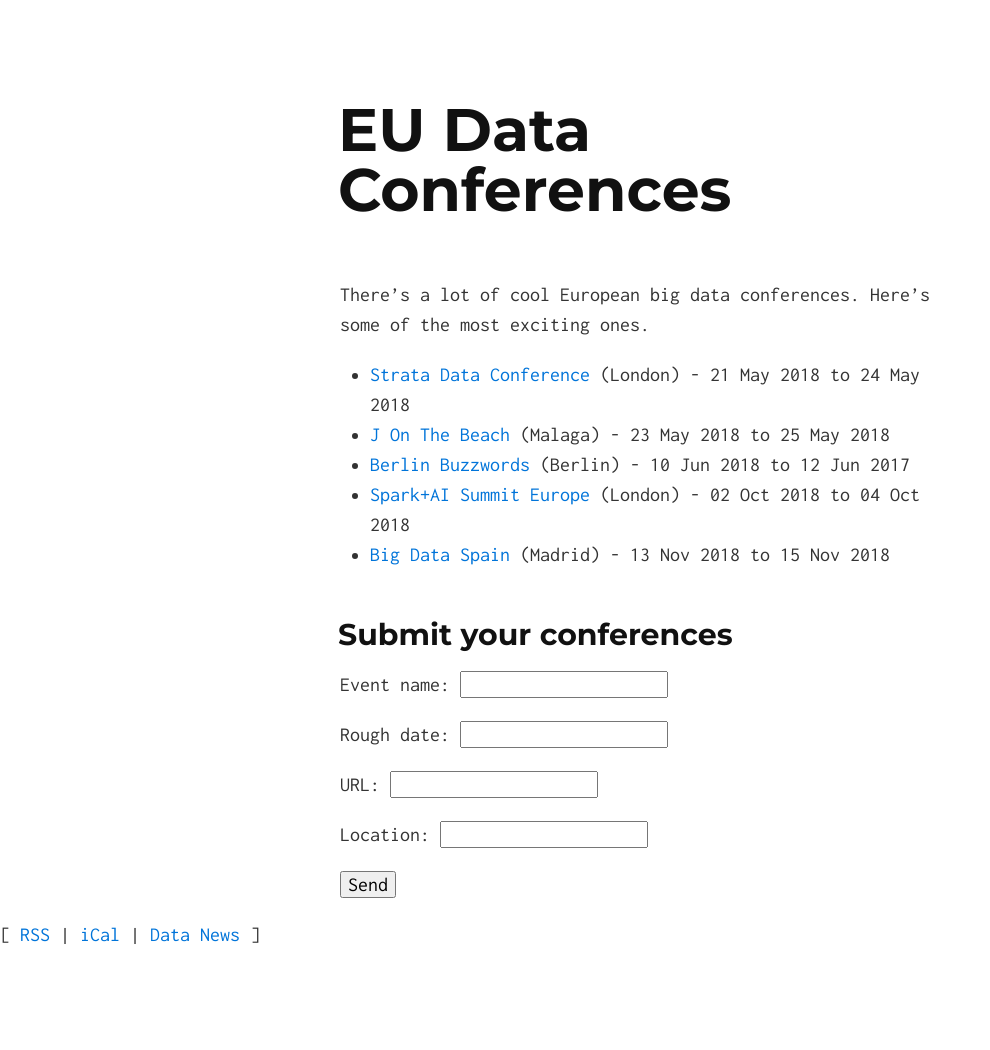
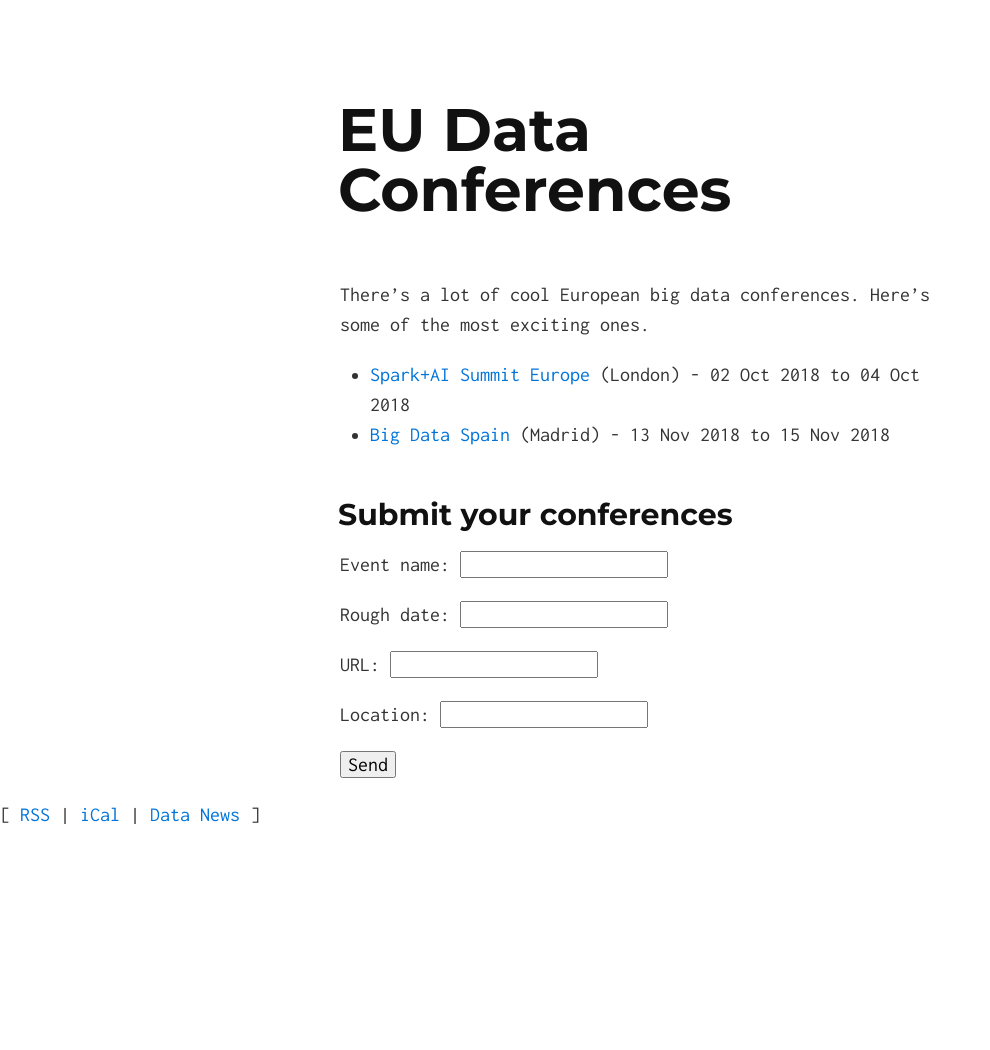
Before and after one commit to eudataconf/eudataconf, a Jekyll site: the page built from index.md, in a window 1280 px wide. Shown: the whole page, without its empty margins (0-990 px from the left). Built offline with Jekyll 4.4.1, drawn with Linux system fonts in a browser that asks for light colours; a script that is not in the unit is left out; after the commit the page ends 930 px from its top, so only the background shows below that.

Commit message:
Update Page “conference”

```diff
--- a/_data/conferences.yml
+++ b/_data/conferences.yml
@@ -1,36 +1,15 @@
 conferences:
-  - name: Strata Data Conference
-    roughdate: 21-24 May 2018
-    uri: https://conferences.oreilly.com/strata/strata-eu
-    uid: 26
-    startdate: 2018-05-21
-    enddate: 2018-05-24
+  - enddate: 2018-10-04T00:00:00.000Z
     location: London
-  - name: J On The Beach
-    roughdate: 23-25 May 2018
-    uid: 28
-    uri: https://jonthebeach.com/
-    startdate: 2018-05-23
-    enddate: 2018-05-25
-    location: Malaga
-  - name: Berlin Buzzwords
-    roughdate: 10-12 June 2018
-    uid: 25
-    uri: https://berlinbuzzwords.de
-    startdate: 2018-06-10
-    enddate: 2017-06-12
-    location: Berlin
-  - name: Spark+AI Summit Europe
+    name: Spark+AI Summit Europe
     roughdate: 2-4 October 2018
+    startdate: 2018-10-02T00:00:00.000Z
     uid: 29
-    uri: https://databricks.com/sparkaisummit/eu
-    startdate: 2018-10-02
-    enddate: 2018-10-04
-    location: London
-  - name: Big Data Spain
+    uri: 'https://databricks.com/sparkaisummit/eu'
+  - enddate: 2018-11-15T00:00:00.000Z
+    location: Madrid
+    name: Big Data Spain
     roughdate: 13-15 November 2018
+    startdate: 2018-11-13T00:00:00.000Z
     uid: 27
-    uri: https://www.bigdataspain.org/
-    startdate: 2018-11-13
-    enddate: 2018-11-15
-    location: Madrid
+    uri: 'https://www.bigdataspain.org/'
```
